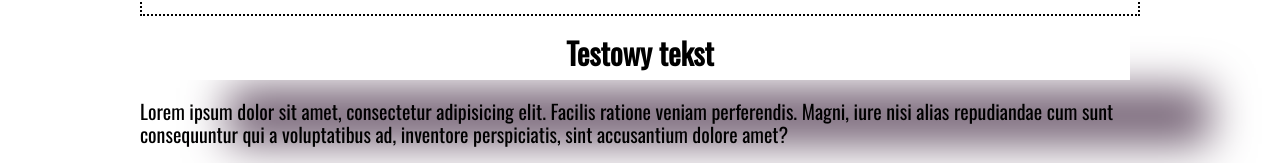
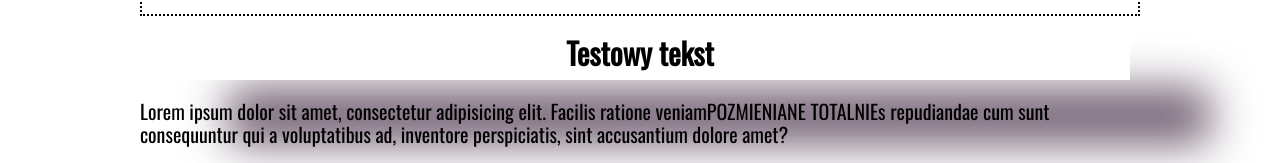
Before and after one commit to SzymonKunc/homepage, a plain HTML site: page index.html in a window 1280 px wide. Shown: the part 1221-1384 px from the top of the page. Drawn offline with nearby package versions, Linux system fonts and the light colour scheme.

Commit message:
changed text in a test text

```diff
--- a/index.html
+++ b/index.html
@@ -50,8 +50,8 @@
             zaprowadziły mnie do Hiszpanii. </p>
     </main>
     <h2 class="section">Testowy tekst</h2>
-    <p class="section__paragraph">Lorem ipsum dolor sit amet, consectetur adipisicing elit. Facilis ratione veniam
-        perferendis. Magni, iure nisi alias repudiandae cum sunt consequuntur qui a voluptatibus ad, inventore
+    <p class="section__paragraph">Lorem ipsum dolor sit amet, consectetur adipisicing elit. Facilis ratione
+        veniamPOZMIENIANE TOTALNIEs repudiandae cum sunt consequuntur qui a voluptatibus ad, inventore
         perspiciatis, sint accusantium dolore amet?</p>
     <section class="section">
         <h2 id="Ode_mnie"></h2>
```
